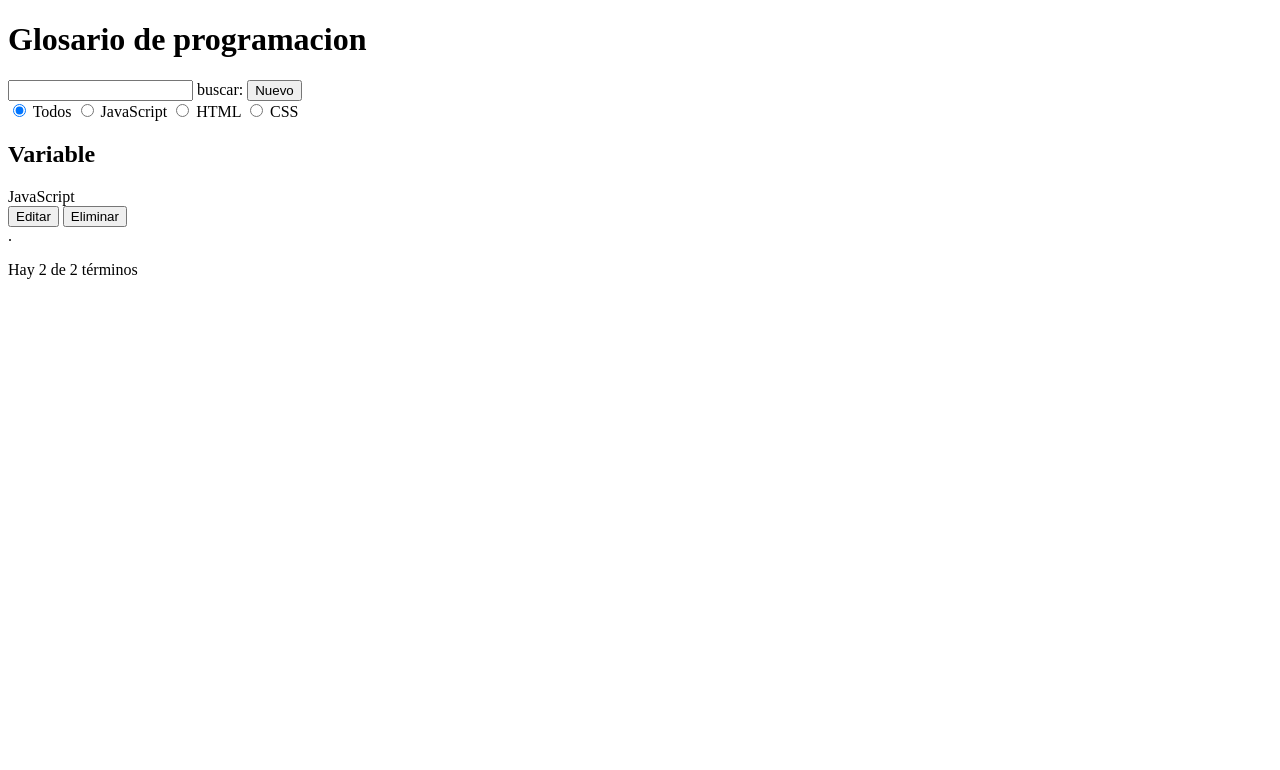
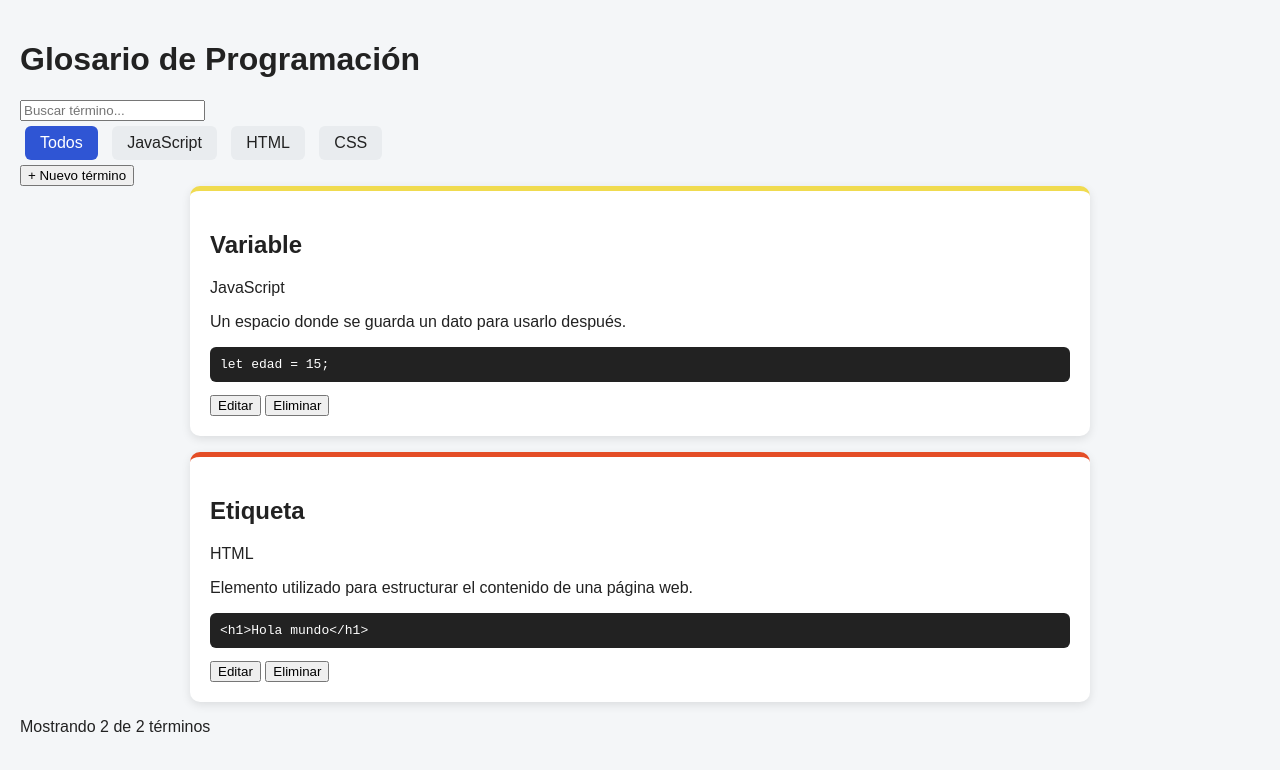
Before and after one commit to Alexandre-dev-prog/glosario-programacion, a website: page index.html in a window 1280 px wide. Drawn offline with Linux system fonts and the light colour scheme.

Commit message:
esta es la estructura de nuestra pag. web

```diff
--- /dev/null
+++ b/Glosario.Json
@@ -0,0 +1,144 @@
+{
+  "terminos": [
+    {
+      "id": "1",
+      "termino": "Variable",
+      "categoria": "JavaScript",
+      "definicion": "Es un espacio donde se guarda un dato para poder utilizarlo después.",
+      "ejemplo": "let edad = 18;"
+    },
+    {
+      "id": "2",
+      "termino": "Array",
+      "categoria": "JavaScript",
+      "definicion": "Es una lista que permite guardar varios valores dentro de una sola variable.",
+      "ejemplo": "let frutas = [\"mango\", \"piña\"];"
+    },
+    {
+      "id": "3",
+      "termino": "Function",
+      "categoria": "JavaScript",
+      "definicion": "Es un bloque de código que realiza una tarea específica y puede reutilizarse.",
+      "ejemplo": "function saludar() { alert(\"Hola\"); }"
+    },
+    {
+      "id": "4",
+      "termino": "If",
+      "categoria": "JavaScript",
+      "definicion": "Permite ejecutar un código solamente cuando se cumple una condición.",
+      "ejemplo": "if (edad >= 18) { console.log(\"Mayor de edad\"); }"
+    },
+    {
+      "id": "5",
+      "termino": "For",
+      "categoria": "JavaScript",
+      "definicion": "Es un ciclo que permite repetir un bloque de código varias veces.",
+      "ejemplo": "for (let i = 0; i < 5; i++) { console.log(i); }"
+    },
+    {
+      "id": "6",
+      "termino": "While",
+      "categoria": "JavaScript",
+      "definicion": "Repite un bloque de código mientras una condición sea verdadera.",
+      "ejemplo": "while (contador < 5) { contador++; }"
+    },
+    {
+      "id": "7",
+      "termino": "Console.log",
+      "categoria": "JavaScript",
+      "definicion": "Sirve para mostrar información en la consola del navegador y ayudar a revisar el código.",
+      "ejemplo": "console.log(\"Hola mundo\");"
+    },
+    {
+      "id": "8",
+      "termino": "Evento",
+      "categoria": "JavaScript",
+      "definicion": "Es una acción que ocurre en una página, como hacer clic en un botón.",
+      "ejemplo": "boton.addEventListener(\"click\", funcion);"
+    },
+    {
+      "id": "9",
+      "termino": "DOM",
+      "categoria": "JavaScript",
+      "definicion": "Es la forma en que JavaScript puede acceder y modificar los elementos de una página HTML.",
+      "ejemplo": "document.getElementById(\"titulo\");"
+    },
+    {
+      "id": "10",
+      "termino": "String",
+      "categoria": "JavaScript",
+      "definicion": "Es un tipo de dato utilizado para guardar texto.",
+      "ejemplo": "let nombre = \"Carlos\";"
+    },
+    {
+      "id": "11",
+      "termino": "HTML",
+      "categoria": "HTML",
+      "definicion": "Es el lenguaje utilizado para crear la estructura y el contenido de una página web.",
+      "ejemplo": "<h1>Mi página web</h1>"
+    },
+    {
+      "id": "12",
+      "termino": "Form",
+      "categoria": "HTML",
+      "definicion": "Es un elemento que permite crear formularios para recibir información del usuario.",
+      "ejemplo": "<form><input type=\"text\"></form>"
+    },
+    {
+      "id": "13",
+      "termino": "Input",
+      "categoria": "HTML",
+      "definicion": "Es un campo que permite al usuario ingresar diferentes tipos de información.",
+      "ejemplo": "<input type=\"text\">"
+    },
+    {
+      "id": "14",
+      "termino": "Table",
+      "categoria": "HTML",
+      "definicion": "Es una estructura utilizada para organizar información en filas y columnas.",
+      "ejemplo": "<table><tr><td>Nombre</td></tr></table>"
+    },
+    {
+      "id": "15",
+      "termino": "Button",
+      "categoria": "HTML",
+      "definicion": "Es un elemento que crea un botón con el que el usuario puede interactuar.",
+      "ejemplo": "<button>Agregar</button>"
+    },
+    {
+      "id": "16",
+      "termino": "CSS",
+      "categoria": "CSS",
+      "definicion": "Es el lenguaje utilizado para darle diseño y apariencia a una página web.",
+      "ejemplo": "body { background-color: white; }"
+    },
+    {
+      "id": "17",
+      "termino": "Color",
+      "categoria": "CSS",
+      "definicion": "Permite cambiar el color del texto de un elemento.",
+      "ejemplo": "p { color: blue; }"
+    },
+    {
+      "id": "18",
+      "termino": "Background",
+      "categoria": "CSS",
+      "definicion": "Permite establecer el color o fondo que tendrá un elemento.",
+      "ejemplo": "body { background: lightgray; }"
+    },
+    {
+      "id": "19",
+      "termino": "Margin",
+      "categoria": "CSS",
+      "definicion": "Es el espacio que se deja alrededor de un elemento para separarlo de otros elementos.",
+      "ejemplo": "div { margin: 20px; }"
+    },
+    {
+      "id": "20",
+      "termino": "Padding",
+      "categoria": "CSS",
+      "definicion": "Es el espacio que existe entre el contenido de un elemento y su borde.",
+      "ejemplo": "div { padding: 10px; }"
+    }
+  ]
+}
--- /dev/null
+++ b/Styles.CSS
@@ -0,0 +1,115 @@
+:root {
+    --color-principal: #2f55d4;
+    --color-javascript: #f0db4f;
+    --color-html: #e44d26;
+    --color-css: #264de4;
+    --color-texto: #222;
+    --color-fondo: #f4f6f8;
+}
+
+/* Centrar el contenido */
+body {
+    margin: 0;
+    padding: 20px;
+    background-color: var(--color-fondo);
+    color: var(--color-texto);
+    font-family: Arial, sans-serif;
+}
+
+main {
+    max-width: 900px;
+    margin: 0 auto;
+}
+
+/* Tarjetas */
+.tarjeta {
+    background-color: white;
+    border-radius: 10px;
+    box-shadow: 0 3px 10px rgba(0, 0, 0, 0.10);
+    padding: 20px;
+    margin-bottom: 16px;
+}
+
+/* Separación de categorías */
+.tarjeta.javascript {
+    border-top: 5px solid var(--color-javascript);
+}
+
+.tarjeta.html {
+    border-top: 5px solid var(--color-html);
+}
+
+.tarjeta.css {
+    border-top: 5px solid var(--color-css);
+}
+
+/* Código */
+code {
+    display: block;
+    background-color: #222;
+    color: #fff;
+    font-family: monospace;
+    padding: 10px;
+    border-radius: 6px;
+    overflow-x: auto;
+}
+
+/* Término y categoría */
+.termino {
+    display: flex;
+    justify-content: space-between;
+    align-items: center;
+    gap: 15px;
+}
+
+/* Filtros */
+.filtros input {
+    display: none;
+}
+
+.filtros label {
+    display: inline-block;
+    padding: 8px 15px;
+    margin: 5px;
+    border-radius: 6px;
+    background-color: #e9ecef;
+    cursor: pointer;
+}
+
+/* Filtro seleccionado */
+.filtros label:has(input:checked) {
+    background-color: var(--color-principal);
+    color: white;
+}
+
+/* Lista de términos */
+.lista-terminos {
+    display: grid;
+    grid-template-columns: repeat(2, minmax(0, 1fr));
+    gap: 16px;
+}
+
+/* Ocultar elementos */
+[hidden] {
+    display: none !important;
+}
+
+/* Adaptación para celular */
+@media (max-width: 600px) {
+    .lista-terminos {
+        grid-template-columns: minmax(0, 1fr);
+    }
+
+    body {
+        padding: 10px;
+    }
+
+    .tarjeta {
+        padding: 15px;
+    }
+
+    .termino {
+        flex-direction: column;
+        align-items: flex-start;
+    }
+}
--- a/index.html
+++ b/index.html
@@ -1,39 +1,120 @@
 <!DOCTYPE html>
-<html lang="en">
+<html lang="es">
+
 <head>
     <meta charset="UTF-8">
     <meta name="viewport" content="width=device-width, initial-scale=1.0">
-    <title>Glosario de programacion</title>
+
+    <title>Glosario de Programación</title>
+
+    <link rel="stylesheet" href="styles.css">
 </head>
+
 <body>
 
-<h1>Glosario de programacion</h1>
+    <header>
 
- <input type="search" id="buscador">
- buscar: <button type="button" id="btnNuevo">Nuevo</button>
+        <h1>Glosario de Programación</h1>
 
+        <!-- Buscador -->
+        <input type="search" id="buscador" placeholder="Buscar término...">
+
+        <!-- Filtros -->
         <div id="filtros" class="filtros">
- <label><input type="radio" name="filtro" value="Todos" checked> Todos</label>
- <label><input type="radio" name="filtro" value="JavaScript"> JavaScript</label>
- <label><input type="radio" name="filtro" value="HTML"> HTML</label>
- <label><input type="radio" name="filtro" value="CSS"> CSS</label>
+
+            <label>
+                <input type="radio" name="filtro" value="Todos" checked>
+                Todos
+            </label>
+
+            <label>
+                <input type="radio" name="filtro" value="JavaScript">
+                JavaScript
+            </label>
+
+            <label>
+                <input type="radio" name="filtro" value="HTML">
+                HTML
+            </label>
+
+            <label>
+                <input type="radio" name="filtro" value="CSS">
+                CSS
+            </label>
+
         </div>
 
+        <!-- Botón para agregar un nuevo término -->
+        <button id="btn-nuevo">+ Nuevo término</button>
+
+    </header>
+
+
+    <main>
+
+        <!-- Lista de términos -->
+        <section id="lista-terminos">
+
+            <!-- Primera tarjeta -->
             <article class="tarjeta javascript">
+
                 <div class="tarjeta-titulo">
                     <h2>Variable</h2>
                     <span class="categoria">JavaScript</span>
                 </div>
+
+                <p>Un espacio donde se guarda un dato para usarlo después.</p>
+
+                <pre><code>let edad = 15;</code></pre>
+
                 <div class="tarjeta-acciones">
                     <button class="boton btn-editar">Editar</button>
                     <button class="boton btn-eliminar">Eliminar</button>
                 </div>
+
             </article>
 
-<p id="sinresultados" hidden>No se encontró ese término</p>.
 
-<footer> <p id="contador">Hay 2 de 2 términos</p> </footer>
+            <!-- Segunda tarjeta -->
+            <article class="tarjeta html">
+
+                <div class="tarjeta-titulo">
+                    <h2>Etiqueta</h2>
+                    <span class="categoria">HTML</span>
+                </div>
+
+                <p>Elemento utilizado para estructurar el contenido de una página web.</p>
+
+                <pre><code>&lt;h1&gt;Hola mundo&lt;/h1&gt;</code></pre>
+
+                <div class="tarjeta-acciones">
+                    <button class="boton btn-editar">Editar</button>
+                    <button class="boton btn-eliminar">Eliminar</button>
+                </div>
+
+            </article>
+
+        </section>
 
 
+        <!-- Mensaje cuando no hay resultados -->
+        <p id="sin-resultados" hidden>
+            No se encontró ese término
+        </p>
+
+    </main>
+
+
+    <footer>
+
+        <p id="contador">
+            Mostrando 2 de 2 términos
+        </p>
+
+    </footer>
+
+
+    <script src="Glosario.Json"></script>
 </body>
+
 </html>
```
Also changed, not shown: package.json (added, +24 -0 lines), 2 other files. Lines whose indentation alone changed are shown as unchanged.
